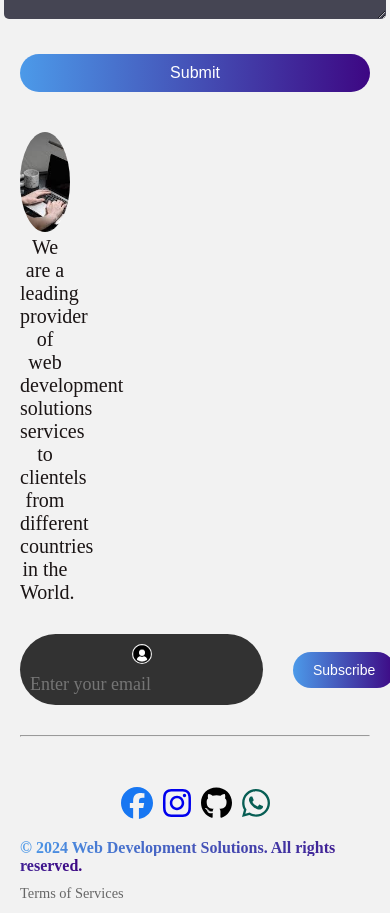
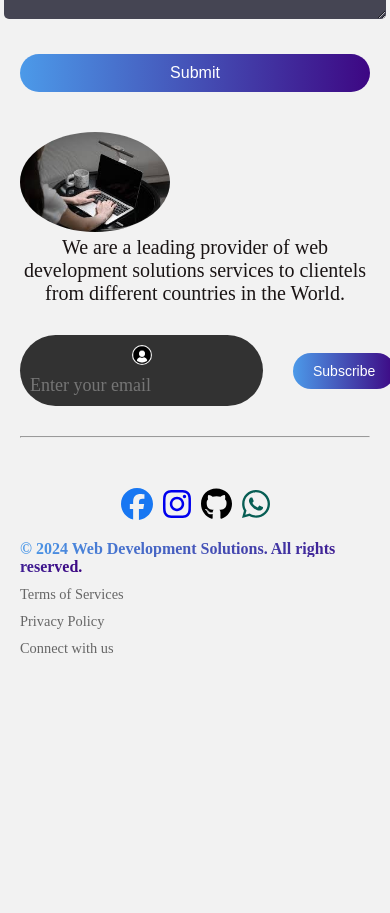
Before and after one commit to BlakWeb/landing-page, a React (Vite) app: page /contact in a window 390 px wide. Shown: the part 880-1793 px from the top of the page. After the commit the page ends 1607 px from the top, so only its background shows below. Built offline with nearby package versions, Linux system fonts and the light colour scheme.

Commit message:
Update Footer.css

```diff
--- a/src/Components/Footer/Footer.css
+++ b/src/Components/Footer/Footer.css
@@ -161,7 +161,7 @@ a.github:hover {
 
     .footer-top-left p,
     .footer-top-left img {
-        max-width: 50px;
+        max-width: 100%;
         text-align: center;
     }
 
@@ -173,7 +173,6 @@ a.github:hover {
     }
 
     .footer-subscribe {
-        display:block;
         padding: 10px 20px;
         font-size: 14px;
     }
```
